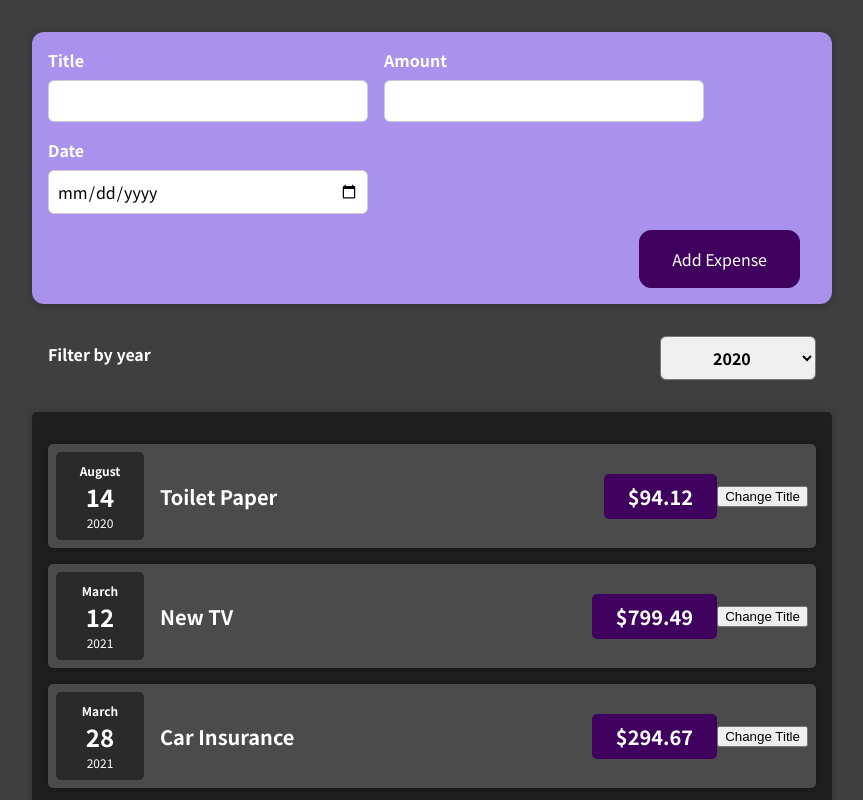
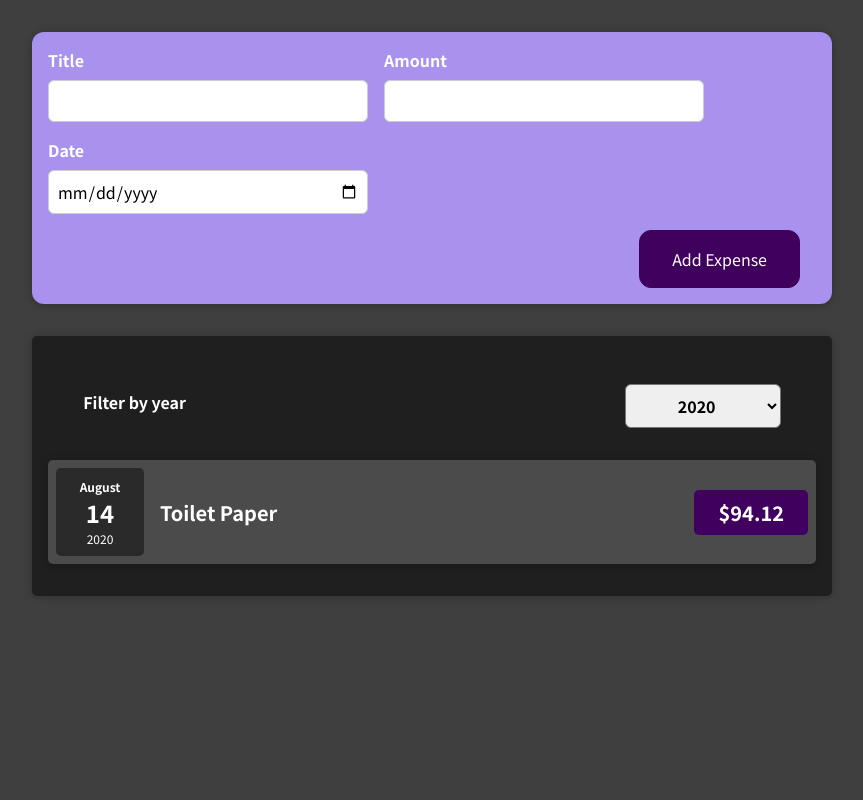
Before and after one commit to rudwolf/react-course, a React (Create React App) app: page / in a window 1280 px wide. Shown: the top 800 px of the page, without its empty margins (208-1071 px from the left). Built offline with nearby package versions, Linux system fonts and the light colour scheme.

Commit message:
Filtered expenses

```diff
--- a/src/App.js
+++ b/src/App.js
@@ -1,8 +1,9 @@
+import React, { useState } from 'react';
 import Expenses from "./components/Expenses/Expenses"
 import NewExpense from "./components/NewExpense/NewExpense";
 
 const App = () => {
-  const expenses = [
+  const expenseBase = [
     {
       id: 'e1',
       title: 'Toilet Paper',
@@ -24,15 +25,19 @@
     },
   ];
 
+  const [expenses, setExpenses] = useState(expenseBase);
+
   const addExpenseHandler = expense => {
-    console.log('in app.js');
-    console.log(expense);
+    //console.log('in app.js');
+    setExpenses(currentExpenses => {
+      return [expense, ...currentExpenses];
+    });
   }
 
   return (
     <div>
       <NewExpense onAddExpense={addExpenseHandler} />
-      <Expenses list={expenses}/>
+      <Expenses expenseList={expenses}/>
     </div>
   );
 }
--- a/src/components/Expenses/ExpenseItem.js
+++ b/src/components/Expenses/ExpenseItem.js
@@ -1,23 +1,16 @@
+import React from 'react';
 import './ExpenseItem.scss';
 import ExpenseDate from './ExpenseDate';
 import Card from '../UI/Card';
-import React, { useState } from 'react';
 
 const ExpenseItem = (props) => {
-  const [title, setTitle] = useState(props.title);
-
-  const clickHandler = () => {
-    setTitle('Updated!!!');
-  }
-
   return (
       <Card className="expense-item">
         <ExpenseDate date={props.date}/>
         <div className='expense-item__description'>
-          <h2>{title}</h2>
+          <h2>{props.title}</h2>
           <div className='expense-item__price'>${props.amount}</div>
         </div>
-        <button onClick={clickHandler}>Change Title</button>
       </Card>
   );
 }
--- a/src/components/Expenses/Expenses.js
+++ b/src/components/Expenses/Expenses.js
@@ -4,22 +4,26 @@
 import ExpensesFilter from './ExpensesFilter';
 import './Expenses.scss';
 
-const Expenses = ({list}) => {
+const Expenses = (props) => {
   const [filteredYear, setFilteredYear] = useState('2020');
 
   const storeFilteredYear = (filteredYearValue) => {
     setFilteredYear(filteredYearValue);
   }
 
+  const filteredExpenses = props.expenseList.filter(expense => { return expense.date.getFullYear().toString() === filteredYear } );
+
   return(
     <div>
-      <ExpensesFilter selected={filteredYear} sendFilteredYear={storeFilteredYear}/>
       <Card className="expenses">
-      {list.map((list, i) => {
-        return (
-          <ExpenseItem key={i} title={list.title} amount={list.amount} date={list.date} />
-        );
-      })}
+        <ExpensesFilter selected={filteredYear} sendFilteredYear={storeFilteredYear}/>
+        {
+        filteredExpenses.map(expense => <ExpenseItem key={expense.id} title={expense.title} amount={expense.amount} date={expense.date}/>)
+        /* {props.expenseList.map((expense, i) => {
+          return (
+            <ExpenseItem key={i} title={expense.title} amount={expense.amount} date={expense.date} />
+          );
+        })} */}
       </Card>
     </div>
   );
```
